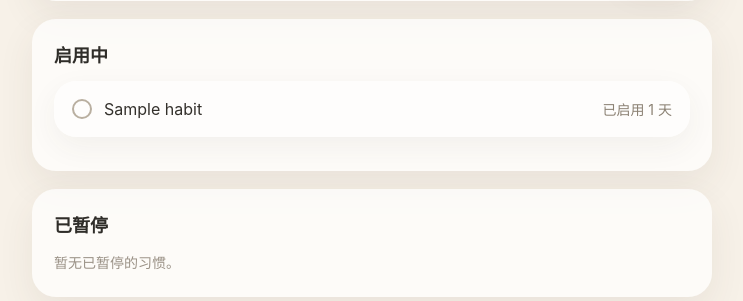
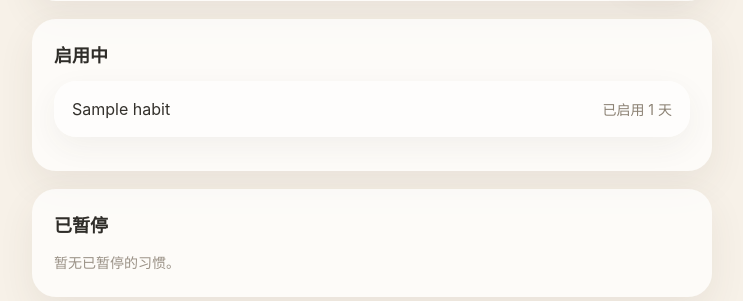
Before and after one commit to LeonLittle/personal-observation-system, a Django app: page /habits/ in a window 1280 px wide. Shown: the part 333-634 px from the top of the page, without its empty margins (268-1011 px from the left). Run offline with Django 5.2, Linux system fonts and the light colour scheme; a user stored in the database is signed in; tables that the repository leaves empty hold one stand-in row (values such as "Sample post").

Commit message:
delete yuanquan

```diff
--- a/observations/templates/observations/habits.html
+++ b/observations/templates/observations/habits.html
@@ -136,12 +136,12 @@
         .habit-title {
             display: flex;
             align-items: center;
-            gap: 12px;
+            /* 圆圈间距gap: 12px; */
             flex: 1;
             min-width: 0;
         }
 
-        .habit-circle {
+        /* 圆圈CSS .habit-circle {
             width: 16px;
             height: 16px;
             border-radius: 50%;
@@ -154,7 +154,7 @@
             text-decoration: none;
             font-size: 14px;
             font-weight: 700;
-        }
+        } */
 
         .habit-text {
             flex: 1;
@@ -278,7 +278,7 @@
                 {% for item in active_habit_items %}
                     <div class="habit-item">
                         <div class="habit-title">
-                            <span class="habit-circle"></span>
+                            <!--圆圈html  <span class="habit-circle"></span> -->
 
                             <div class="habit-text">
                                 <a class="habit-title-link" href="{% url 'pause_habit' item.habit.id %}">
@@ -302,7 +302,7 @@
                 {% for habit in paused_habits %}
                     <div class="habit-item">
                         <div class="habit-title">
-                            <span class="habit-circle"></span>
+                            <!-- 圆圈html <span class="habit-circle"></span> -->
 
                             <div class="habit-text">
                                 <a class="habit-title-link" href="{% url 'resume_habit' habit.id %}">
```
